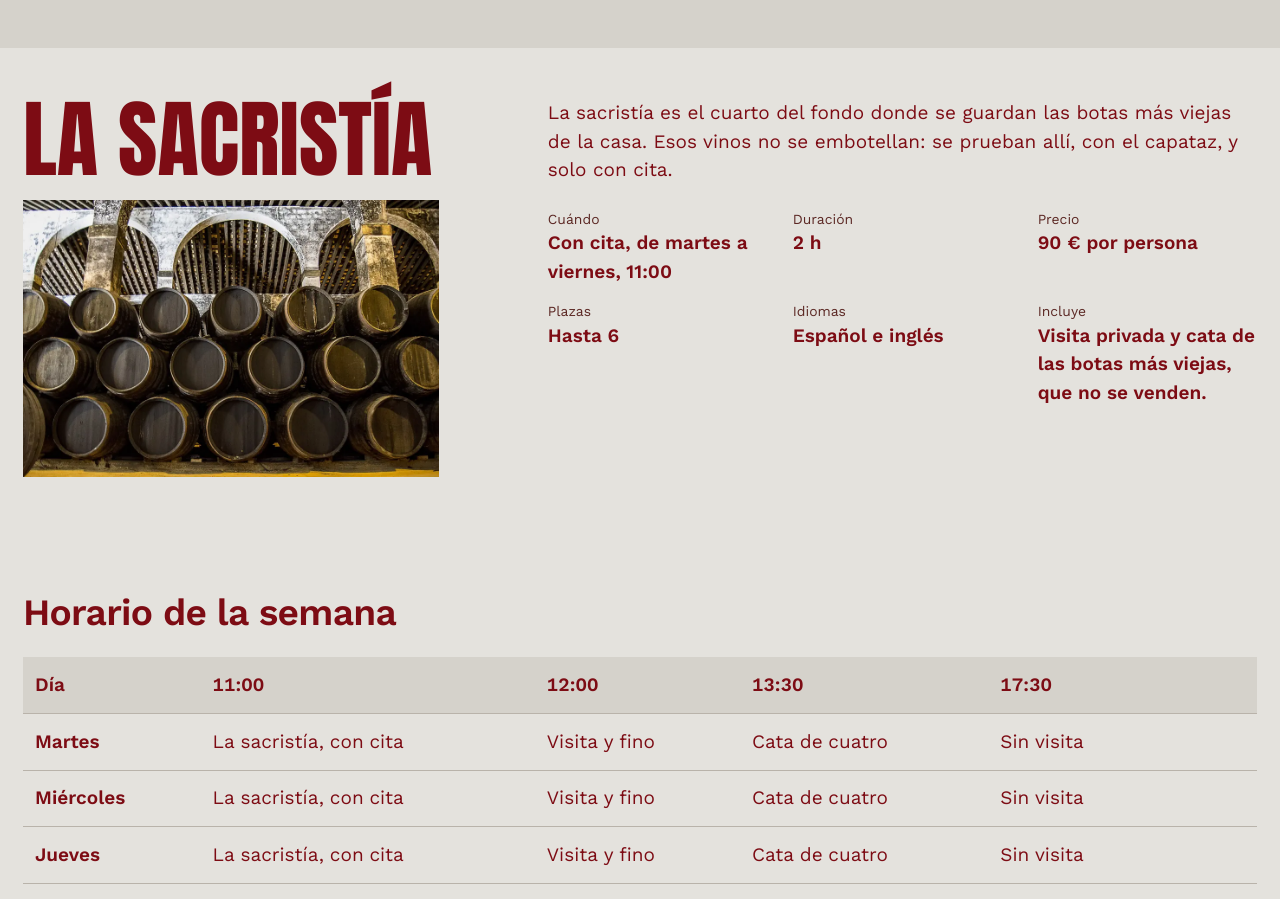
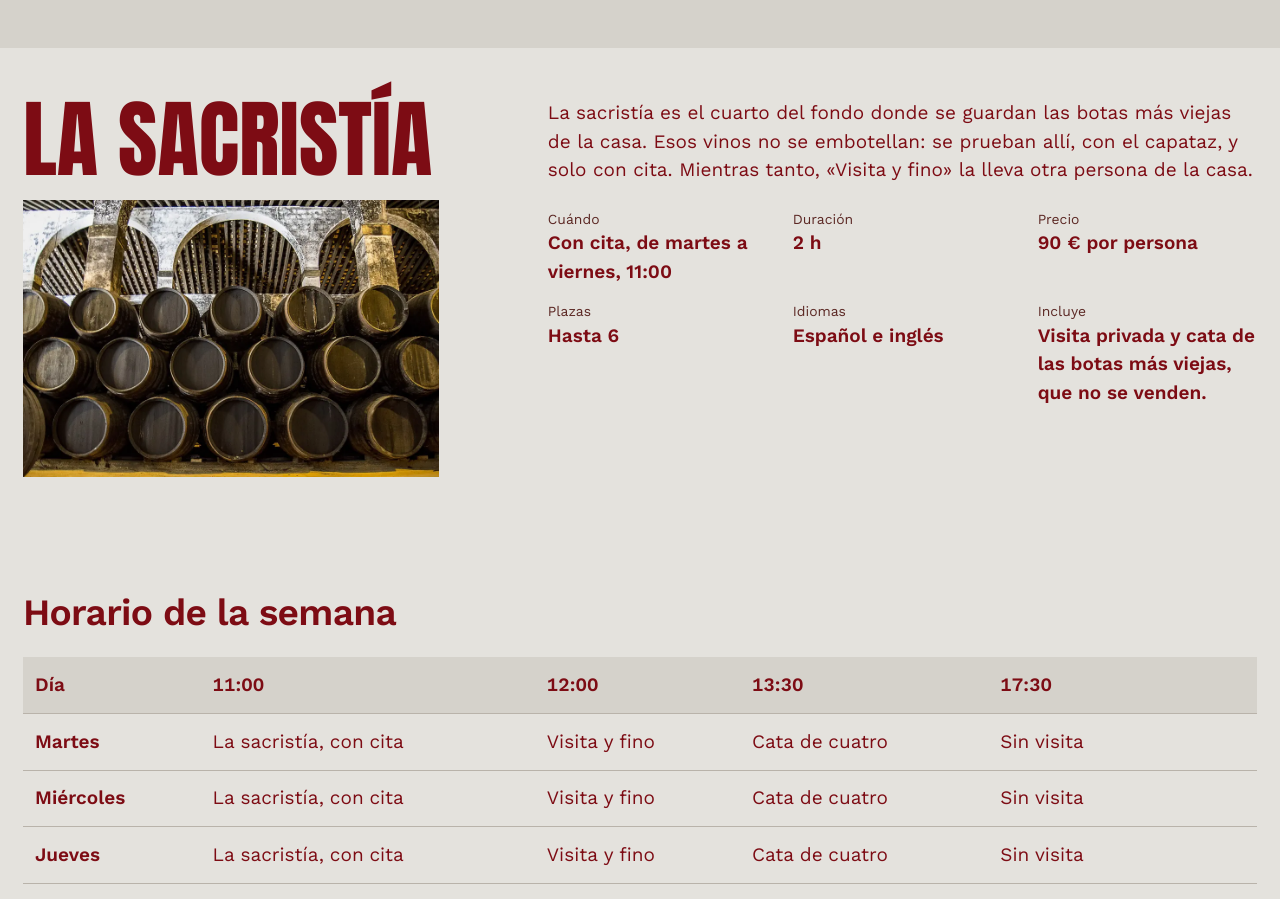
Before and after one commit to zeroit789/web-botachica, a plain HTML site: page visitas.html in a window 1280 px wide. Shown: the part 2694-3593 px from the top of the page. Drawn offline with Linux system fonts and the light colour scheme.

Commit message:
Visitas: el capataz no coincide en dos visitas a la vez

```diff
--- a/visitas.html
+++ b/visitas.html
@@ -144,7 +144,7 @@
           <img src="assets/img/tres-andanas-960.webp" width="960" height="640" loading="lazy" alt="Botas viejas de roble apiladas en tres filas bajo arcos encalados">
         </figure>
         <div class="visita__cuerpo" data-reveal style="--i:1">
-          <p>La sacristía es el cuarto del fondo donde se guardan las botas más viejas de la casa. Esos vinos no se embotellan: se prueban allí, con el capataz, y solo con cita.</p>
+          <p>La sacristía es el cuarto del fondo donde se guardan las botas más viejas de la casa. Esos vinos no se embotellan: se prueban allí, con el capataz, y solo con cita. Mientras tanto, «Visita y fino» la lleva otra persona de la casa.</p>
           <dl class="ficha">
             <div><dt>Cuándo</dt><dd>Con cita, de martes a viernes, 11:00</dd></div>
             <div><dt>Duración</dt><dd>2 h</dd></div>
```
Also changed, not shown: index.html (+1 -1 lines).
